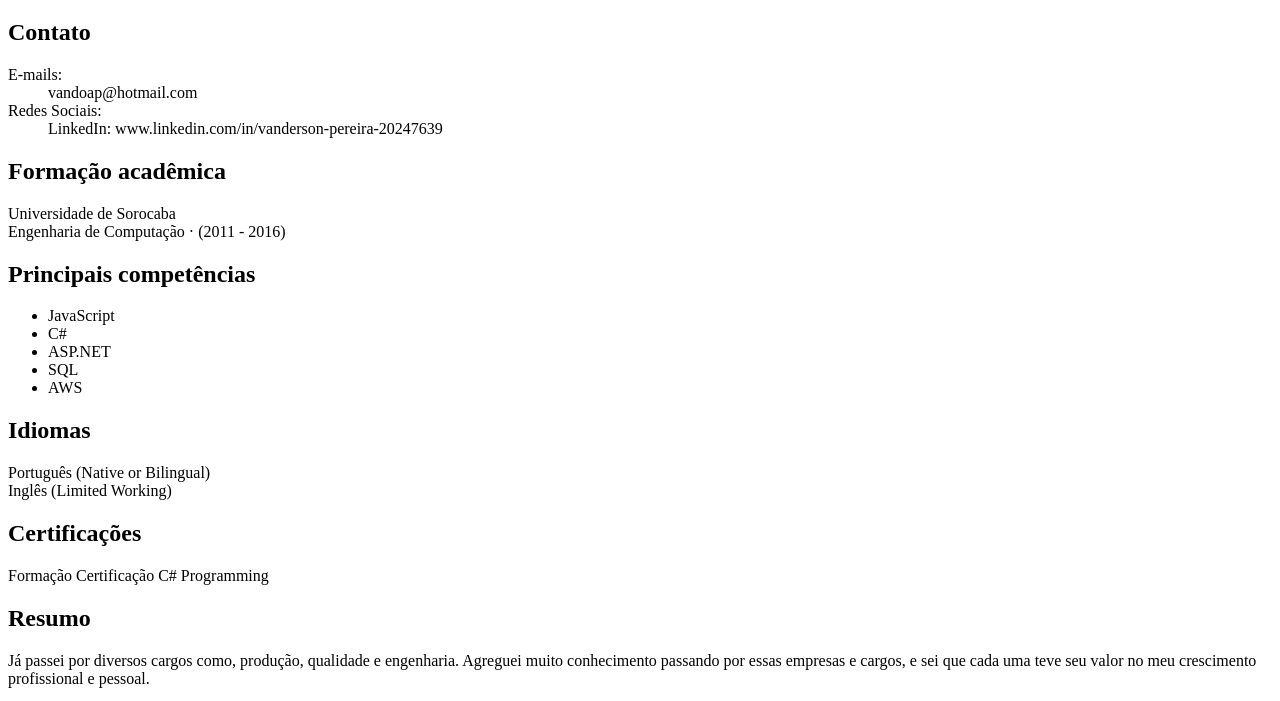
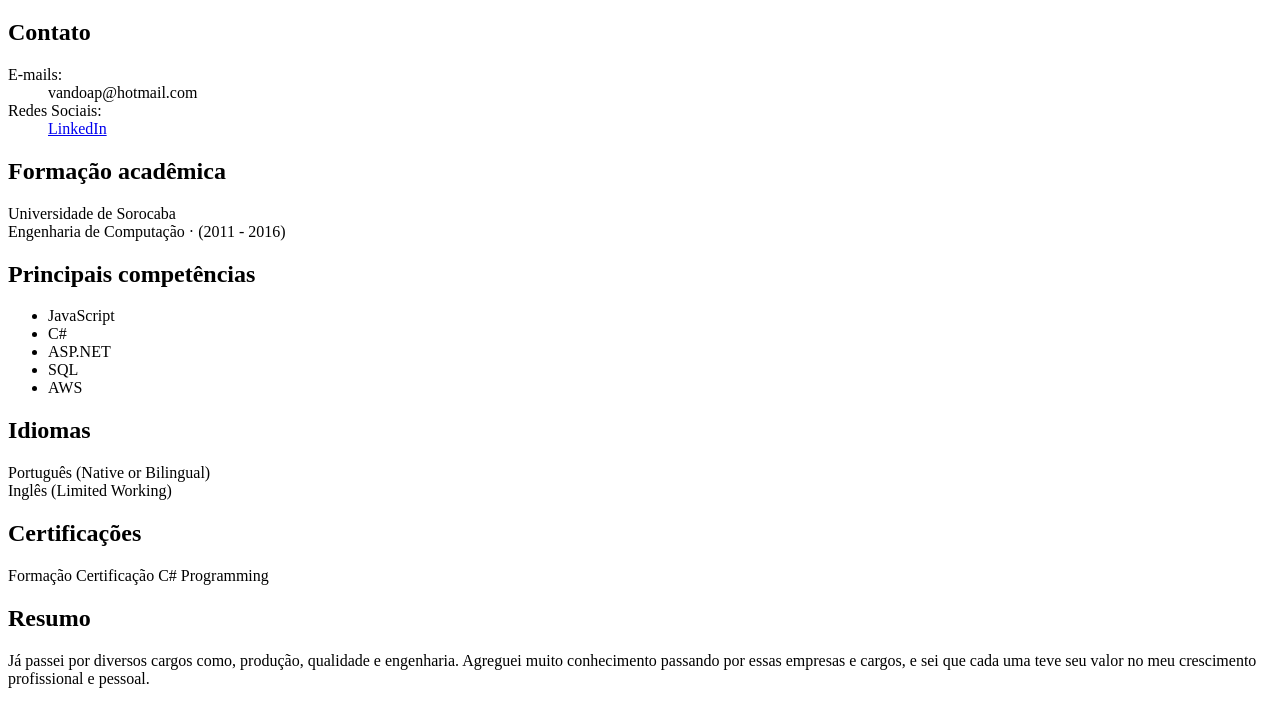
Before and after one commit to VandersonPereira/estudo-curso-html-basico, a plain HTML site: page 02. CV/index.html in a window 1280 px wide. Shown: the part 61-762 px from the top of the page. Drawn offline with Linux system fonts and the light colour scheme.

Commit message:
Adiciona hyperlink

```diff
--- a/02. CV/index.html
+++ b/02. CV/index.html
@@ -13,7 +13,7 @@
                 <dt>E-mails:</dt>
                     <dd>vandoap@hotmail.com</dd>
                 <dt>Redes Sociais:</dt>
-                    <dd>LinkedIn: www.linkedin.com/in/vanderson-pereira-20247639</dd>
+                    <dd><a href="www.linkedin.com/in/vanderson-pereira-20247639">LinkedIn</a></dd>
             </dl>
 
             <h2>Formação acadêmica</h2>
```
